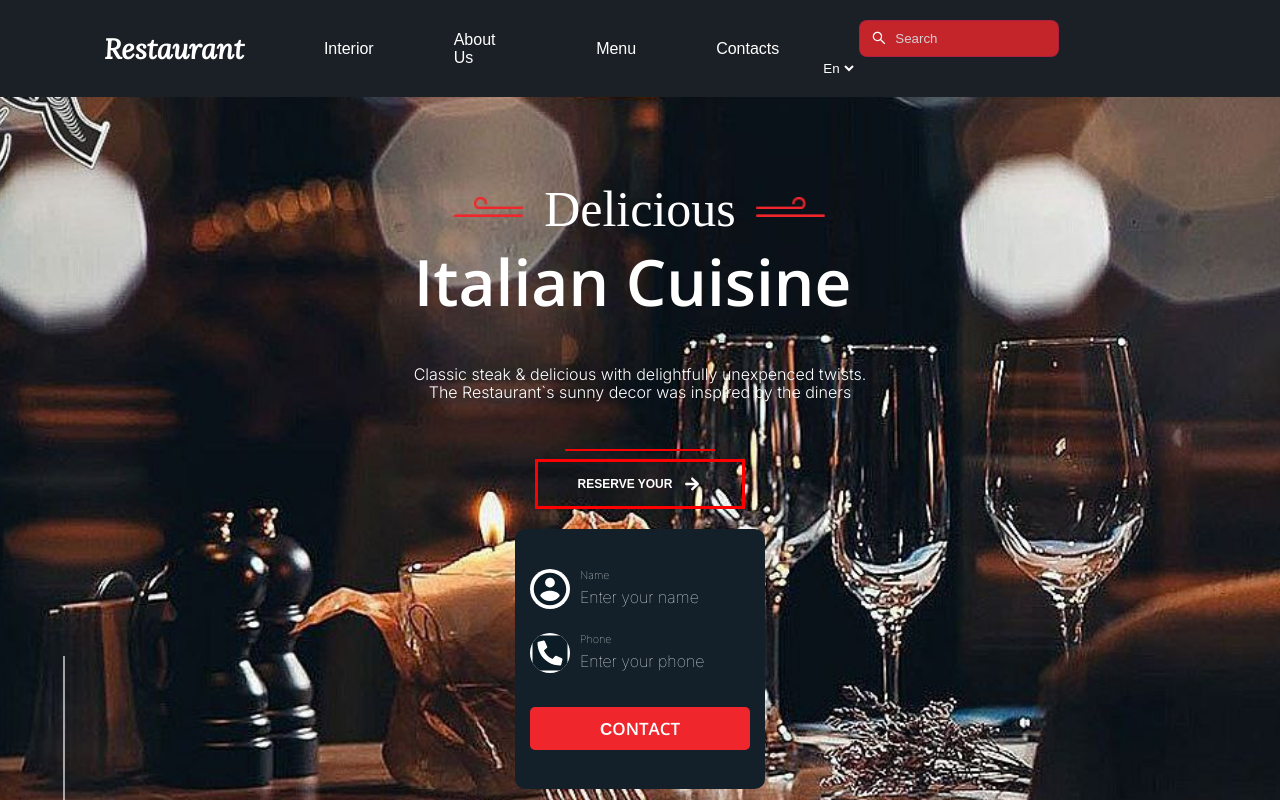
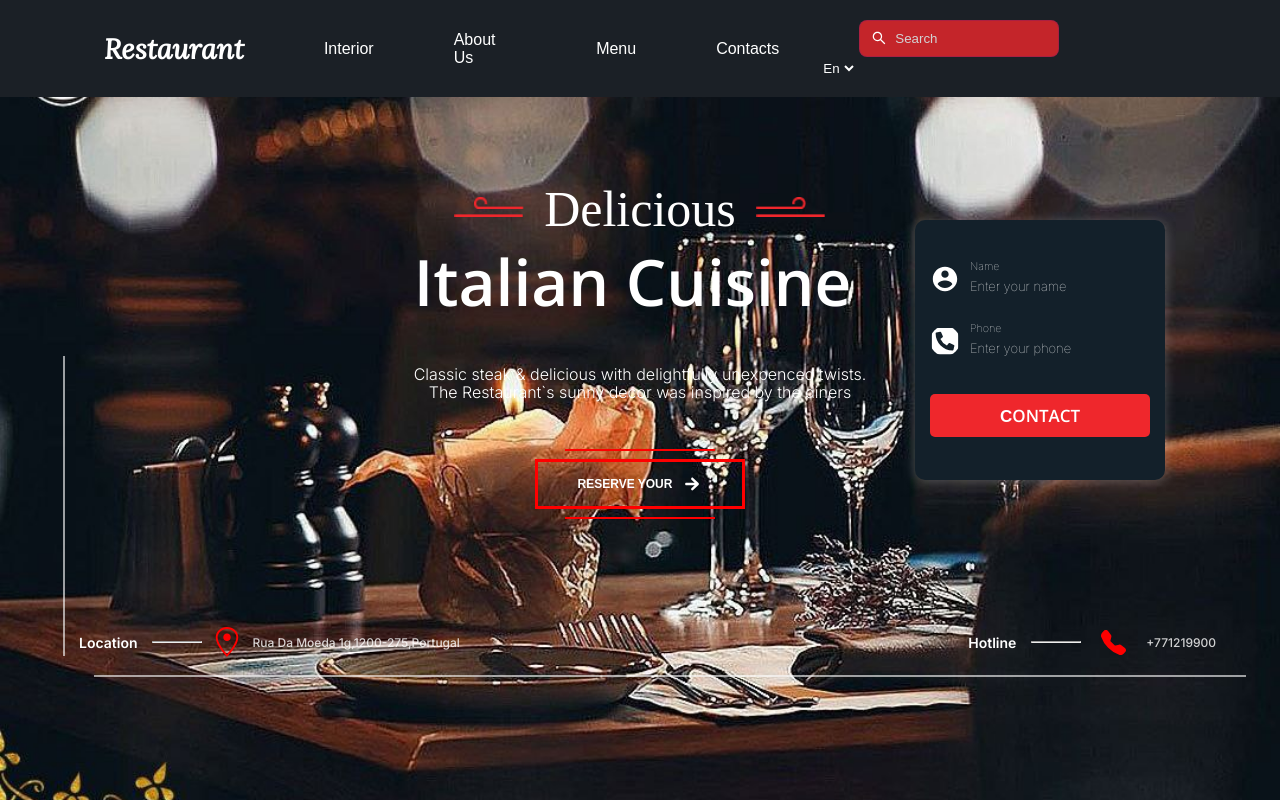
Before and after one commit to orozaliev0/Restaurant1, a React (Create React App) app: page / in a window 1280 px wide. Both pictures are taken after a click on the button "RESERVE YOUR". Shown: the top 800 px of the page. Built offline with nearby package versions, Linux system fonts and the light colour scheme; a web font is replaced by a local one.

Commit message:
heronu 3change;

```diff
--- a/src/component/hero/Hero.js
+++ b/src/component/hero/Hero.js
@@ -69,7 +69,7 @@ const Hero = () => {
                                         </div>
                                     </div>
                                     <div className="modal-btn">
-                                        <button>Сontact</button>
+                                        <button className="modal-btn--bbb" onClick={() => setModal(!modal)}>Сontact</button>
                                     </div>
                                 </div>
                                 <div className="btn-bottom"></div>
--- a/src/component/hero/Hero.scss
+++ b/src/component/hero/Hero.scss
@@ -101,21 +101,30 @@
         background: red;
       }
       .modal{
+        box-shadow: 0 2px 11px 4px rgba(229,229,229,0.25);
+        -webkit-box-shadow: 0 2px 11px 1px rgba(229,229,229,0.25);
+        -moz-box-shadow: 0 2px 11px 4px rgba(229,229,229,0.25);
+        position: absolute;
+        top: 200px;
         margin: 20px 0;
         width: 250px;
         height: 260px;
         background: #13202a;
         border-radius: 10px;
+        transform: translateX(400px);
+        animation: winn 0.7s ease-in-out;
+
         &-icon{
-          font-size: 40px;
-          background: white;
-          color: #0b1c26;
+          width: 30px;
+          height: 30px;
           border-radius: 50%;
         }
         &-top{
           display: flex;
           margin: 40px 5px 0 5px;
           &_left{
+            color: white;
+            font-size: 35px;
             padding: 0 10px;
           }
           &_right{
@@ -126,6 +135,7 @@
             }
             h4{
               color: #FFFFFF;
+              font-size: 13px;
               font-weight: 100;
             }
           }
@@ -136,7 +146,8 @@
         }
         &-btn{
           padding: 10px 15px;
-          button{
+          &--bbb{
+            cursor: pointer;
             font-family: 'Open Sans', sans-serif;
             padding: 15px 70px;
             border-radius: 5px;
@@ -144,6 +155,15 @@
             border: none;
             font-size: 17px;
           }
+
+        }
+      }
+      @keyframes winn {
+    0%{
+      transform: translateX(800px);
+    }
+        100%{
+          transform: translateX(400px);
         }
       }
     }
```
